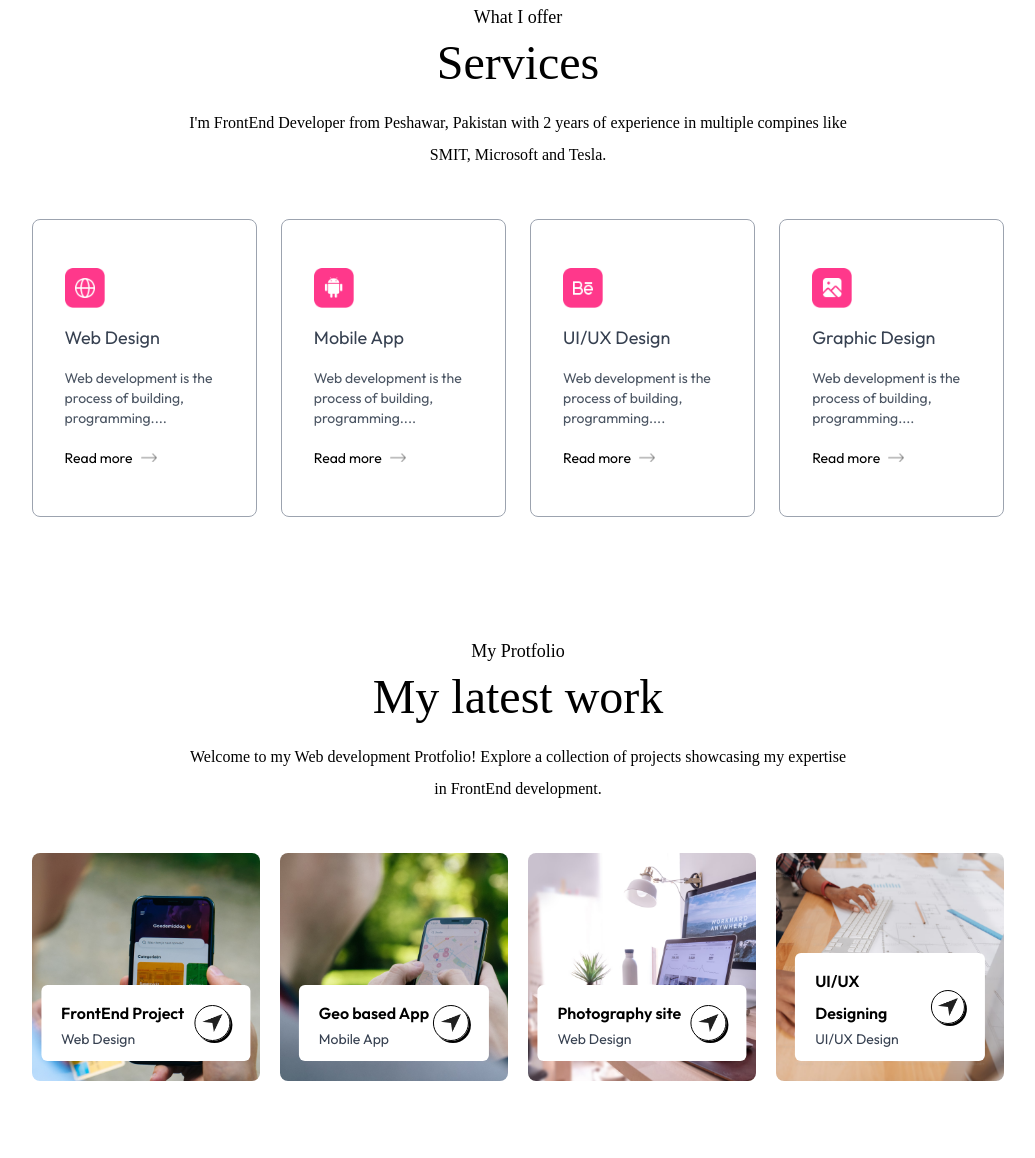
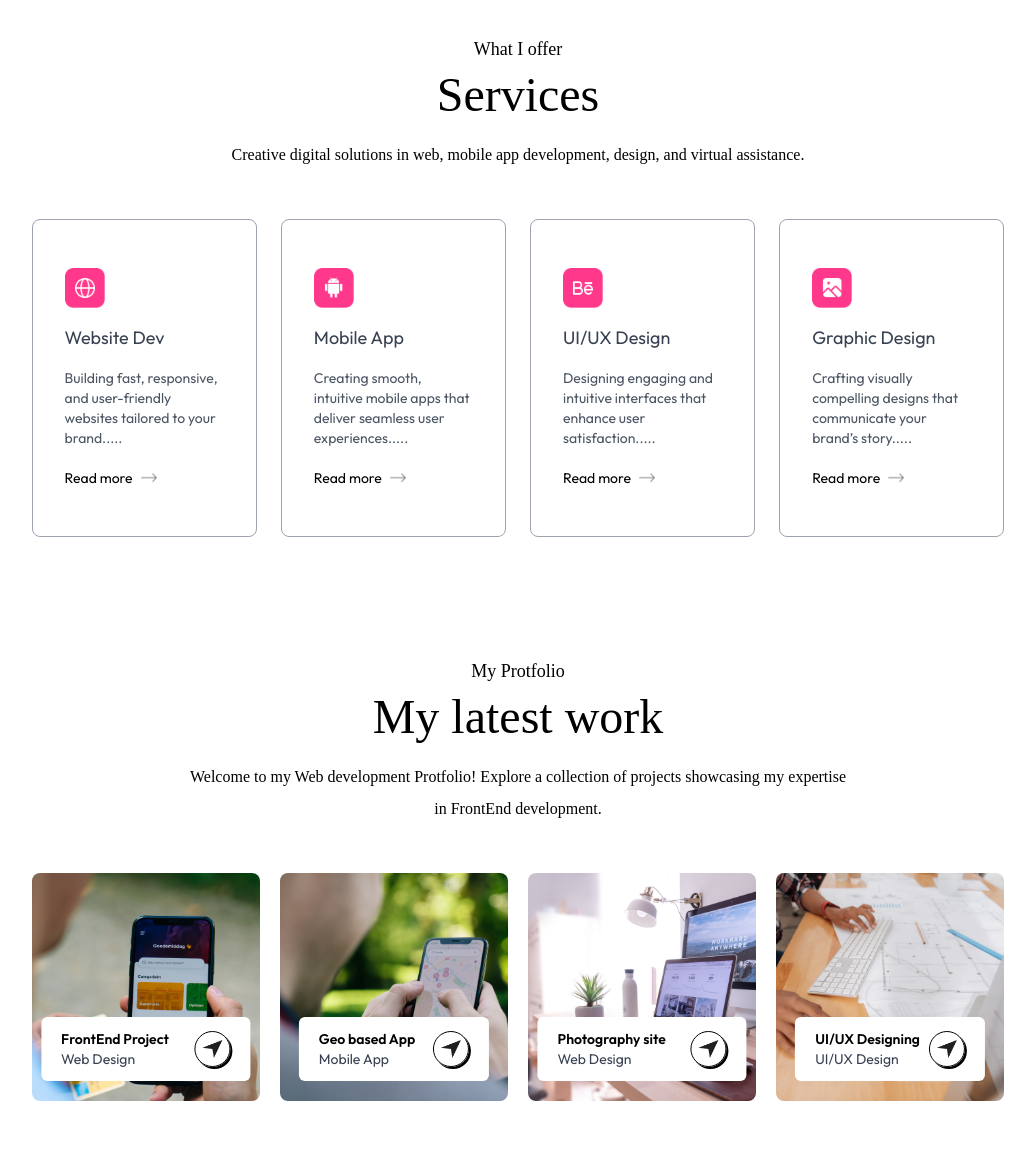
Before and after one commit to Danish-Yousafzai/Protfolio, a plain HTML site: page index.html in a window 1280 px wide. Shown: the part 1626-2784 px from the top of the page, without its empty margins (122-1157 px from the left). Drawn offline with nearby package versions, Linux system fonts and the light colour scheme; a web font is replaced by a local one.

Commit message:
Content Updated

```diff
--- a/index.html
+++ b/index.html
@@ -85,9 +85,8 @@ items-center justify-center gap-4">
     <h3 class="flex items-end gap-2 text-xl md:text-2xl mb-3 font-Ovo">Hi! I'm Danish Yousafzai
         <img src="./img/hand-icon.png" alt="" class="w-6">
     </h3>
-    <h1 class="text-3xl sm:text-6xl lg:text-[66px] font-Ovo">FrontEnd Developer based in Pakistan</h1>
-    <p class="max-w-2xl mx-auto font-Ovo">I'm FrontEnd Developer from Peshawar, Pakistan with 2 years of experience in multiple
-        compines like SMIT, Microsoft and Tesla.
+    <h1 class="text-3xl sm:text-6xl lg:text-[35px] font-Ovo">Frontend Developer | Graphic Designer | Virtual Assistant</h1>
+    <p class="max-w-2xl mx-auto font-Ovo">Turning pixels into purpose, code into experience, and tasks into triumphs.
     </p>
 
     <div class="flex flex-col sm:flex-row items-center gap-4 mt-4">
@@ -123,9 +122,9 @@ items-center justify-center gap-4">
     </div>
     <div class="flex-1">
         <p class="mb-10 max-w-2xl font-Ovo">
-            I am experienced FrontEnd Developer with over a decade of professional expertise in the field.
-            Throughout my career, I have had the privilege of collaborating with prestigious organizations,
-            contributing to their success and growth.
+            I'm a Frontend Developer with 2+ years of experience in building responsive, user-friendly web interfaces.
+I’ve interned at Christine Fontaine Teaches, Oasis Infobyte, and Elevvo Pathways, gaining hands-on experience in development and design.
+With additional skills in graphic design and virtual assistance, I create polished digital solutions that help brands stand out online.
         </p>
   <ul class=" mt-10 grid grid-cols-1 sm:grid-cols-3 gap-6 max-w-2xl">
 <li class="border-[0.5px] border-gray-400 rounded-xl p-6 cursor-pointer
@@ -206,8 +205,7 @@ hover:shadow-black dark:border-white dark:hover:shadow-white dark:hover:bg-darkH
 <div id="services" class="w-full px-[12%] py-10 scroll-mt-20">
     <h4 class="text-center mb-2 text-lg font-Ovo">What I offer</h4>
     <h2 class="text-center text-5xl font-Ovo">Services</h2>
-    <p class="text-center max-w-2xl mx-auto mt-5 mb-12 font-Ovo">I'm FrontEnd Developer from Peshawar, Pakistan with 2 years of experience in multiple
-        compines like SMIT, Microsoft and Tesla.</p>
+    <p class="text-center max-w-2xl mx-auto mt-5 mb-12 font-Ovo">Creative digital solutions in web, mobile app development, design, and virtual assistance.</p>
 
 
     <div class="grid grid-cols-auto gap-6 my-10">
@@ -215,9 +213,8 @@ hover:shadow-black dark:border-white dark:hover:shadow-white dark:hover:bg-darkH
          hover:shadow-black cursor-pointer hover:bg-lightHover hover:-translate-y-1 duration-500
          dark:hover:bg-darkHover dark:hover:shadow-white">
             <img src="./img/web-icon.png" alt="" class="w-10">
-            <h3 class="text-lg my-4 text-gray-700 dark:text-white">Web Design</h3>
-            <p class="text-sm text-gray-600 leading-5 dark:text-white/80">Web development is the process of building,
-                 programming....</p>
+            <h3 class="text-lg my-4 text-gray-700 dark:text-white">Website Dev</h3>
+            <p class="text-sm text-gray-600 leading-5 dark:text-white/80">Building fast, responsive, and user-friendly websites tailored to your brand.....</p>
                  <a href="" class="flex items-center gap-2 text-sm mt-5">Read more <img src="./img/right-arrow.png" alt="" class="w-4"></a>
          </div>
 
@@ -226,8 +223,7 @@ hover:shadow-black dark:border-white dark:hover:shadow-white dark:hover:bg-darkH
          dark:hover:bg-darkHover dark:hover:shadow-white">
             <img src="./img/mobile-icon.png" alt="" class="w-10">
             <h3 class="text-lg my-4 text-gray-700 dark:text-white">Mobile App</h3>
-            <p class="text-sm text-gray-600 leading-5 dark:text-white/80">Web development is the process of building,
-                 programming....</p>
+            <p class="text-sm text-gray-600 leading-5 dark:text-white/80">Creating smooth, intuitive mobile apps that deliver seamless user experiences.....</p>
                  <a href="" class="flex items-center gap-2 text-sm mt-5">Read more <img src="./img/right-arrow.png" alt="" class="w-4"></a>
          </div>
 
@@ -236,8 +232,7 @@ hover:shadow-black dark:border-white dark:hover:shadow-white dark:hover:bg-darkH
          dark:hover:bg-darkHover dark:hover:shadow-white">
             <img src="./img/ui-icon.png" alt="" class="w-10">
             <h3 class="text-lg my-4 text-gray-700 dark:text-white">UI/UX Design</h3>
-            <p class="text-sm text-gray-600 leading-5 dark:text-white/80">Web development is the process of building,
-                 programming....</p>
+            <p class="text-sm text-gray-600 leading-5 dark:text-white/80">Designing engaging and intuitive interfaces that enhance user satisfaction.....</p>
                  <a href="" class="flex items-center gap-2 text-sm mt-5">Read more <img src="./img/right-arrow.png" alt="" class="w-4"></a>
          </div>
 
@@ -246,8 +241,7 @@ hover:shadow-black dark:border-white dark:hover:shadow-white dark:hover:bg-darkH
          dark:hover:bg-darkHover dark:hover:shadow-white">
             <img src="./img/graphics-icon.png" alt="" class="w-10">
             <h3 class="text-lg my-4 text-gray-700 dark:text-white">Graphic Design</h3>
-            <p class="text-sm text-gray-600 leading-5 dark:text-white/80">Web development is the process of building,
-                 programming....</p>
+            <p class="text-sm text-gray-600 leading-5 dark:text-white/80">Crafting visually compelling designs that communicate your brand’s story.....</p>
                  <a href="" class="flex items-center gap-2 text-sm mt-5">Read more <img src="./img/right-arrow.png" alt="" class="w-4"></a>
          </div>
     </div>
@@ -268,7 +262,7 @@ hover:shadow-black dark:border-white dark:hover:shadow-white dark:hover:bg-darkH
                   <div class="bg-white w-11/12 rounded-md absolute bottom-5 left-1/2 -translate-x-1/2
                   py-3 px-5 flex items-center justify-between duration-500 group-hover:bottom-7">
                   <div>
-                    <h2 class="font-semibold">FrontEnd Project</h2>
+                    <h2 class="font-semibold text-sm">FrontEnd Project</h2>
                     <p class="text-sm text-gray-700">Web Design</p>
                   </div>
                 <div class="border rounded-full border-black w-9 aspect-square flex items-center
@@ -284,7 +278,7 @@ hover:shadow-black dark:border-white dark:hover:shadow-white dark:hover:bg-darkH
               <div class="bg-white w-10/12 rounded-md absolute bottom-5 left-1/2 -translate-x-1/2
               py-3 px-5 flex items-center justify-between duration-500 group-hover:bottom-7">
               <div>
-                <h2 class="font-semibold">Geo based App</h2>
+               <h2 class="font-semibold text-sm">Geo based App</h2>
                 <p class="text-sm text-gray-700">Mobile App</p>
               </div>
             <div class="border rounded-full border-black w-9 aspect-square flex items-center
@@ -300,7 +294,7 @@ hover:shadow-black dark:border-white dark:hover:shadow-white dark:hover:bg-darkH
           <div class="bg-white w-11/12 rounded-md absolute bottom-5 left-1/2 -translate-x-1/2
           py-3 px-5 flex items-center justify-between duration-500 group-hover:bottom-7">
           <div>
-            <h2 class="font-semibold">Photography site</h2>
+            <h2 class="font-semibold text-sm">Photography site</h2>
             <p class="text-sm text-gray-700">Web Design</p>
           </div>
         <div class="border rounded-full border-black w-9 aspect-square flex items-center
@@ -316,7 +310,7 @@ bg-center rounded-lg relative cursor-pointer group">
       <div class="bg-white w-10/12 rounded-md absolute bottom-5 left-1/2 -translate-x-1/2
       py-3 px-5 flex items-center justify-between duration-500 group-hover:bottom-7">
       <div>
-        <h2 class="font-semibold">UI/UX Designing</h2>
+        <h2 class="font-semibold text-sm">UI/UX Designing</h2>
         <p class="text-sm text-gray-700">UI/UX Design</p>
       </div>
     <div class="border rounded-full border-black w-9 aspect-square flex items-center
```
